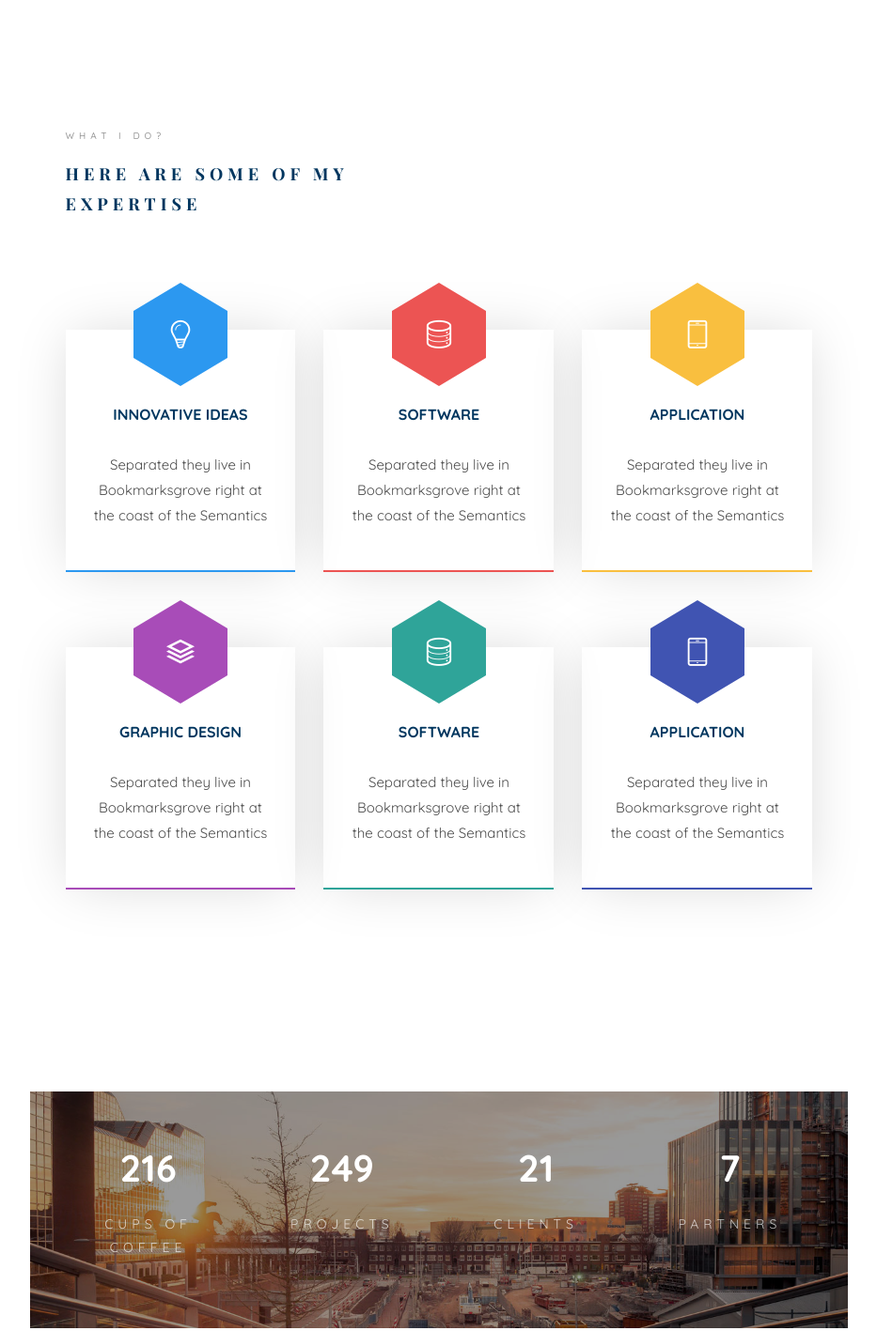
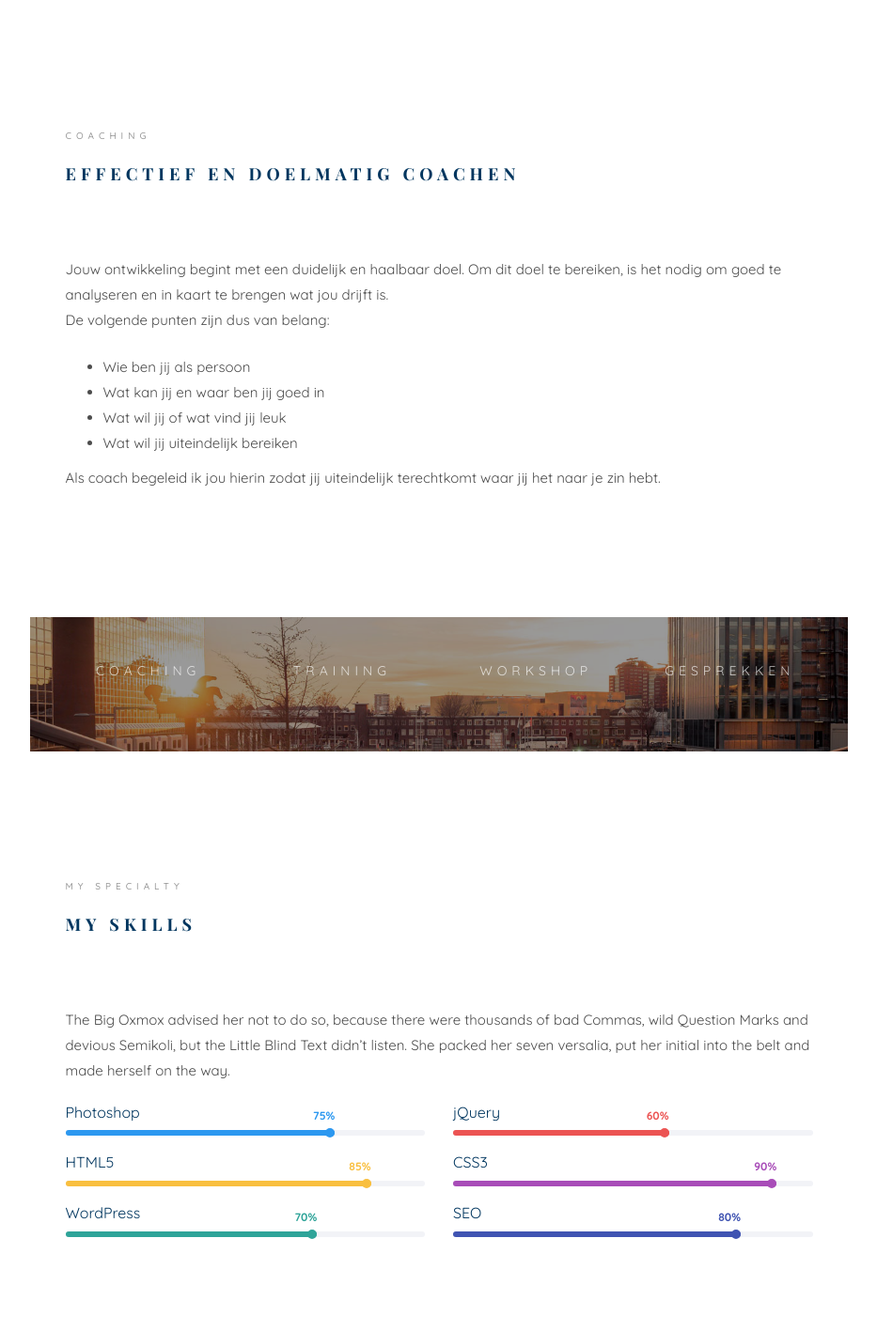
Before and after one commit to yaferon/yaferon, a plain HTML site: page index.html in a window 1280 px wide. Shown: the part 1820-3237 px from the top of the page at 94% size, without its empty margins (323-1256 px from the left). Drawn offline with nearby package versions, Linux system fonts and the light colour scheme; files whose address does not match are found by name; a web font is replaced by a local one.

Commit message:
Add files via upload

```diff
--- a/index.html
+++ b/index.html
@@ -205,12 +205,21 @@
                 <section class="colorlib-services" data-section="services">
                     <div class="colorlib-narrow-content">
                         <div class="row">
-                            <div class="col-md-6 col-md-offset-3 col-md-pull-3 animate-box" data-animate-effect="fadeInLeft">
-                                <span class="heading-meta">What I do?</span>
-                                <h2 class="colorlib-heading">Here are some of my expertise</h2>
+                            <div class="col-md-12">
+                                <span class="heading-meta">Coaching</span>
+                                <h2 class="colorlib-heading">Effectief en doelmatig coachen</h2>
+                                <p> Jouw ontwikkeling begint met een duidelijk en haalbaar doel. Om dit doel te bereiken, is het nodig om goed te analyseren en in kaart te brengen wat jou drijft is. <br>De volgende punten zijn dus van belang: </p>
+<ul>
+    <li>Wie ben jij als persoon</li>
+    <li>Wat kan jij en waar ben jij goed in</li>
+    <li>Wat wil jij of wat vind jij leuk</li>
+    <li>Wat wil jij uiteindelijk bereiken</li>
+</ul>
+
+Als coach begeleid ik jou hierin zodat jij uiteindelijk terechtkomt waar jij het naar je zin hebt.
                             </div>
                         </div>
-                        <div class="row row-pt-md">
+                    <!--    <div class="row row-pt-md">
                             <div class="col-md-4 text-center animate-box">
                                 <div class="services color-1">
                                     <span class="icon">
@@ -277,7 +286,7 @@
                                     </div>
                                 </div>
                             </div>
-                        </div>
+                        </div> -->
                     </div>
                 </section>
 
@@ -288,20 +297,20 @@
                         </div>
                         <div class="row">
                             <div class="col-md-3 text-center animate-box">
-                                <span class="colorlib-counter js-counter" data-from="0" data-to="309" data-speed="5000" data-refresh-interval="50"></span>
-                                <span class="colorlib-counter-label">Cups of coffee</span>
+                            <!--    <span class="colorlib-counter js-counter" data-from="0" data-to="" data-speed="5000" data-refresh-interval="50"></span> -->
+                                <span class="colorlib-counter-label">COACHING</span>
                             </div>
                             <div class="col-md-3 text-center animate-box">
-                                <span class="colorlib-counter js-counter" data-from="0" data-to="356" data-speed="5000" data-refresh-interval="50"></span>
-                                <span class="colorlib-counter-label">Projects</span>
+                            <!--    <span class="colorlib-counter js-counter" data-from="0" data-to="356" data-speed="5000" data-refresh-interval="50"></span> -->
+                                <span class="colorlib-counter-label">Training</span>
                             </div>
                             <div class="col-md-3 text-center animate-box">
-                                <span class="colorlib-counter js-counter" data-from="0" data-to="30" data-speed="5000" data-refresh-interval="50"></span>
-                                <span class="colorlib-counter-label">Clients</span>
+                            <!--    <span class="colorlib-counter js-counter" data-from="0" data-to="30" data-speed="5000" data-refresh-interval="50"></span> -->
+                                <span class="colorlib-counter-label">Workshop</span>
                             </div>
                             <div class="col-md-3 text-center animate-box">
-                                <span class="colorlib-counter js-counter" data-from="0" data-to="10" data-speed="5000" data-refresh-interval="50"></span>
-                                <span class="colorlib-counter-label">Partners</span>
+                            <!--    <span class="colorlib-counter js-counter" data-from="0" data-to="10" data-speed="5000" data-refresh-interval="50"></span> -->
+                                <span class="colorlib-counter-label">gesprekken</span>
                             </div>
                         </div>
                     </div>
```
